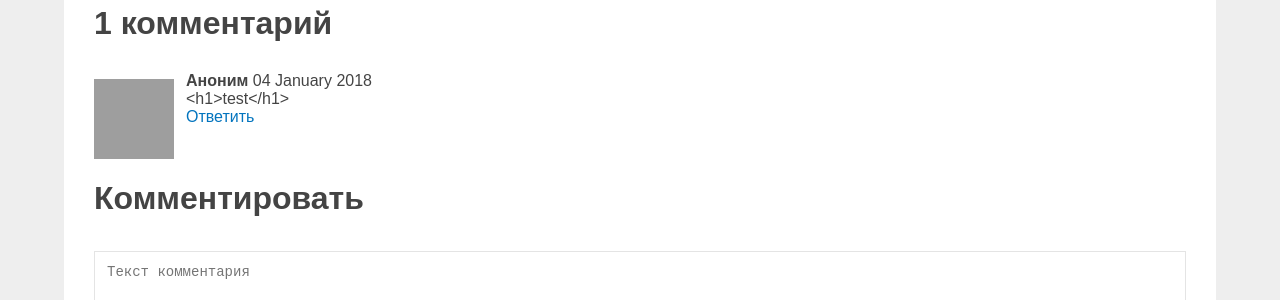
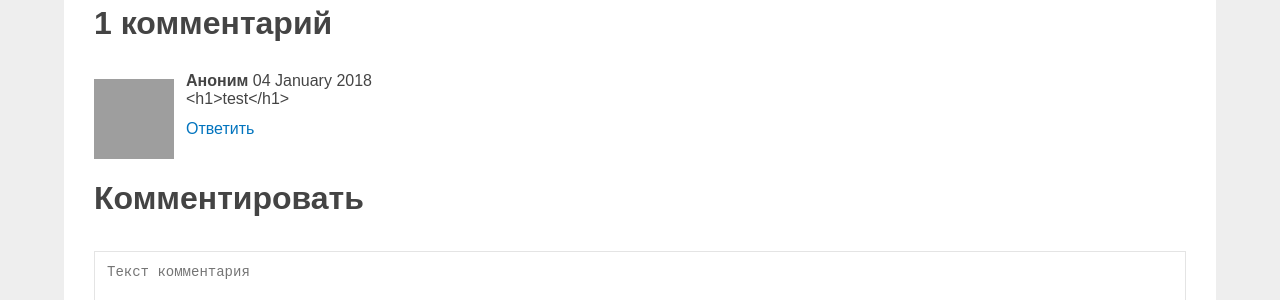
Before and after one commit to vitoyucepi/blog, a Jekyll site: the page built from _posts/2018-01-01-new-blog.md, in a window 1280 px wide. Shown: the part 781-1081 px from the top of the page. Built offline with Jekyll 4.4.1, drawn with Linux system fonts in a browser that asks for light colours; grey boxes are pictures that could not be loaded.

Commit message:
opener block

```diff
--- a/css/default.css
+++ b/css/default.css
@@ -192,11 +192,11 @@ body {
     word-break: break-all;
     /*noinspection CssInvalidPropertyValue*/
     word-break: break-word;
+    margin-bottom: 12px;
 }
 
 .response {
     color: #0274BE;
-    margin-top: 12px;
     cursor: pointer;
 }
 
```
